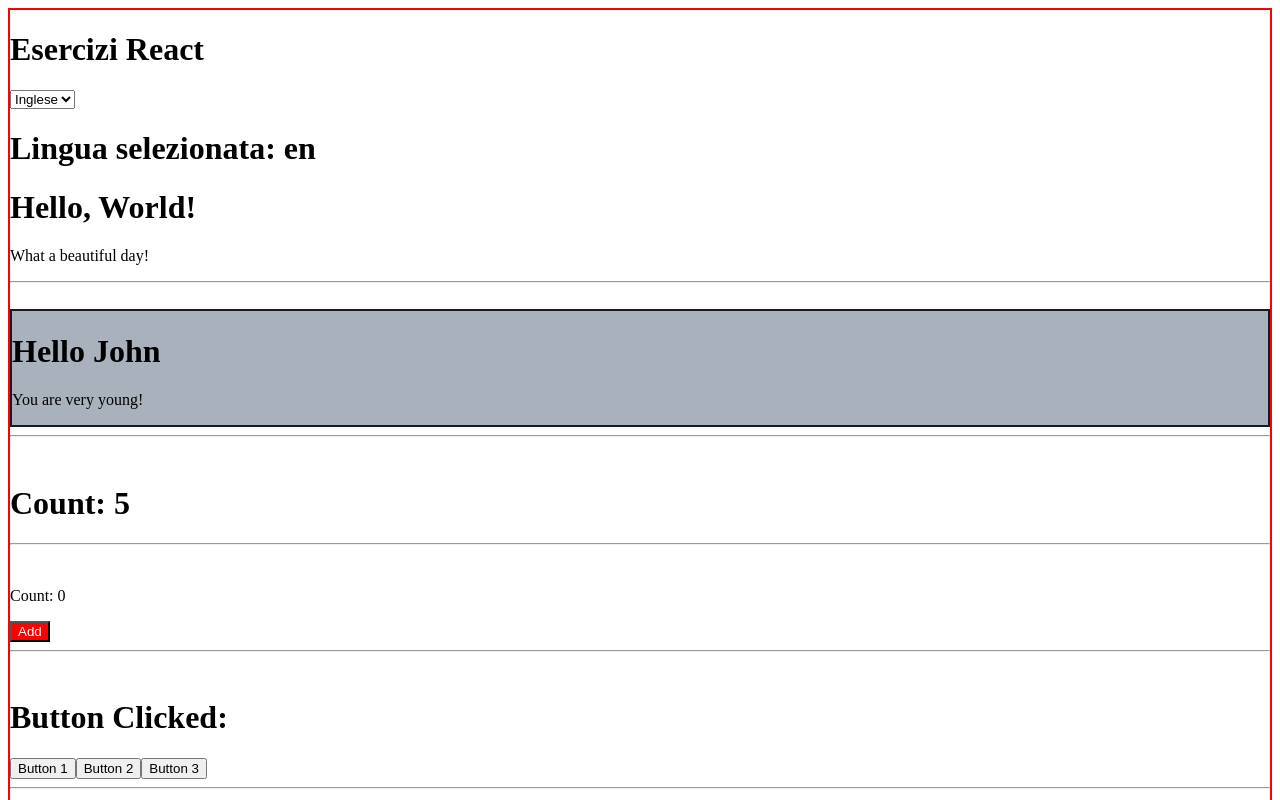
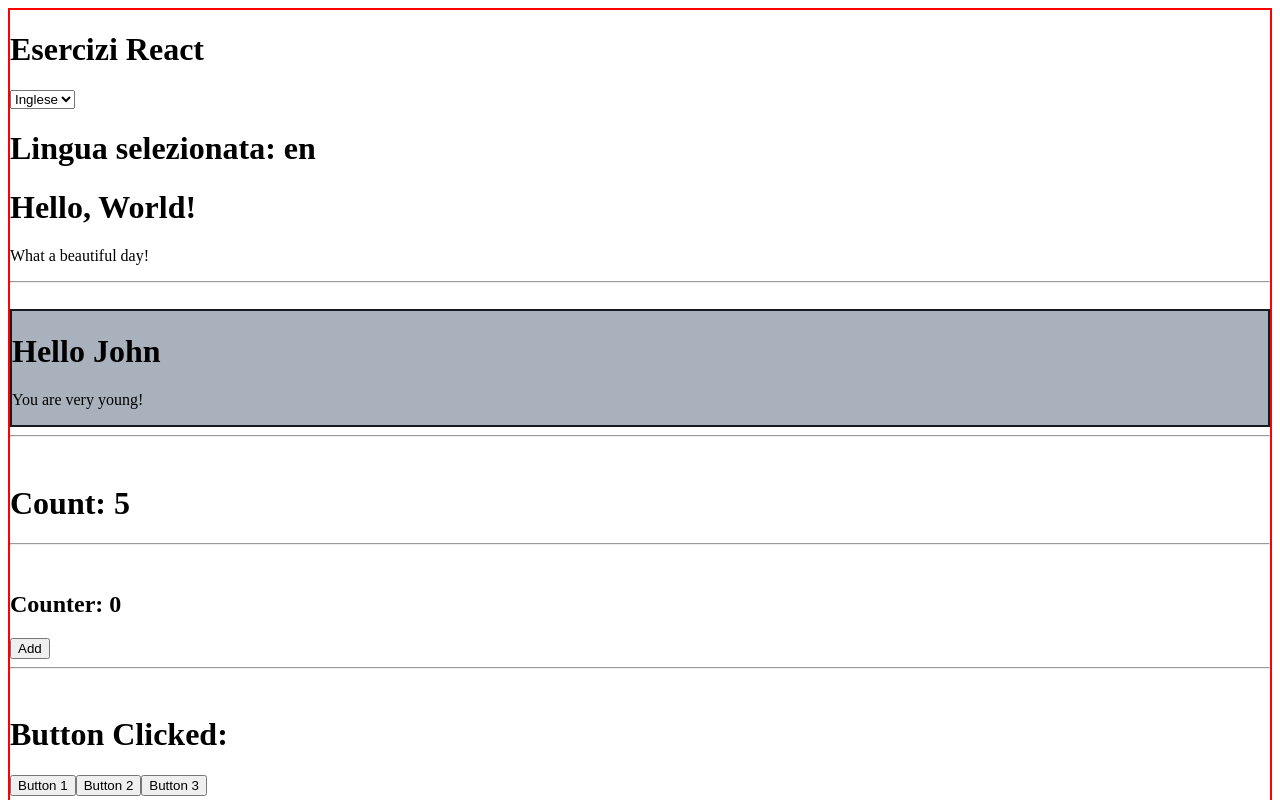
Before and after one commit to silviosmc/Esercizi_React, a React (Create React App) app: page / in a window 1280 px wide. Shown: the top 800 px of the page. Built offline with nearby package versions, Linux system fonts and the light colour scheme.

Commit message:
useState - 01

```diff
--- a/src/ClickCounter.js
+++ b/src/ClickCounter.js
@@ -1,25 +1,18 @@
-import React from "react";
+import React from 'react';
+import { useState } from 'react';
 
-export class ClickCounter extends React.Component {
-  state = {
-    counter: 0,
-  }
+export function ClickCounter() {
 
-  handleAddNumber = () => {
-    this.setState((state) => {
-      return {counter: this.state.counter + 1}
-    })
-  }
+    const [valore, setValore] = useState(0)
 
-  render() {
-    const counterStyle = {
-      color: "#FFFF",
-      backgroundColor: this.state.counter < 8 ? "red" : "#adc178",
+    function handleCounter() {
+        setValore((valore) => valore + 1)
     }
-    return (<div>
-      <p>Count: {this.state.counter}</p>
-      <button onClick={this.handleAddNumber} style={counterStyle}>Add</button>
-    </div>
+
+    return(
+        <div>
+            <h2>Counter: {valore}</h2>
+            <button onClick={handleCounter}>Add</button>
+        </div>
     )
-  }
 }
```
